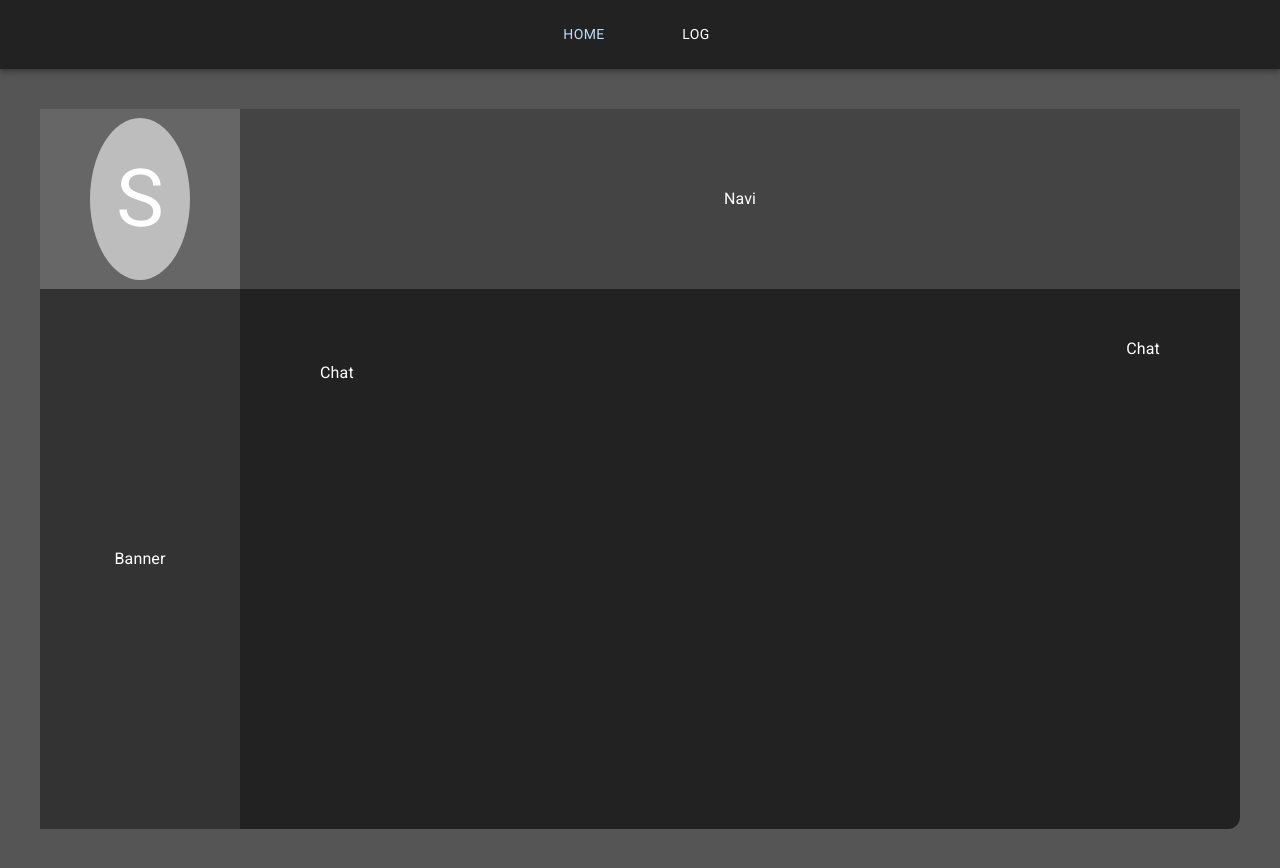
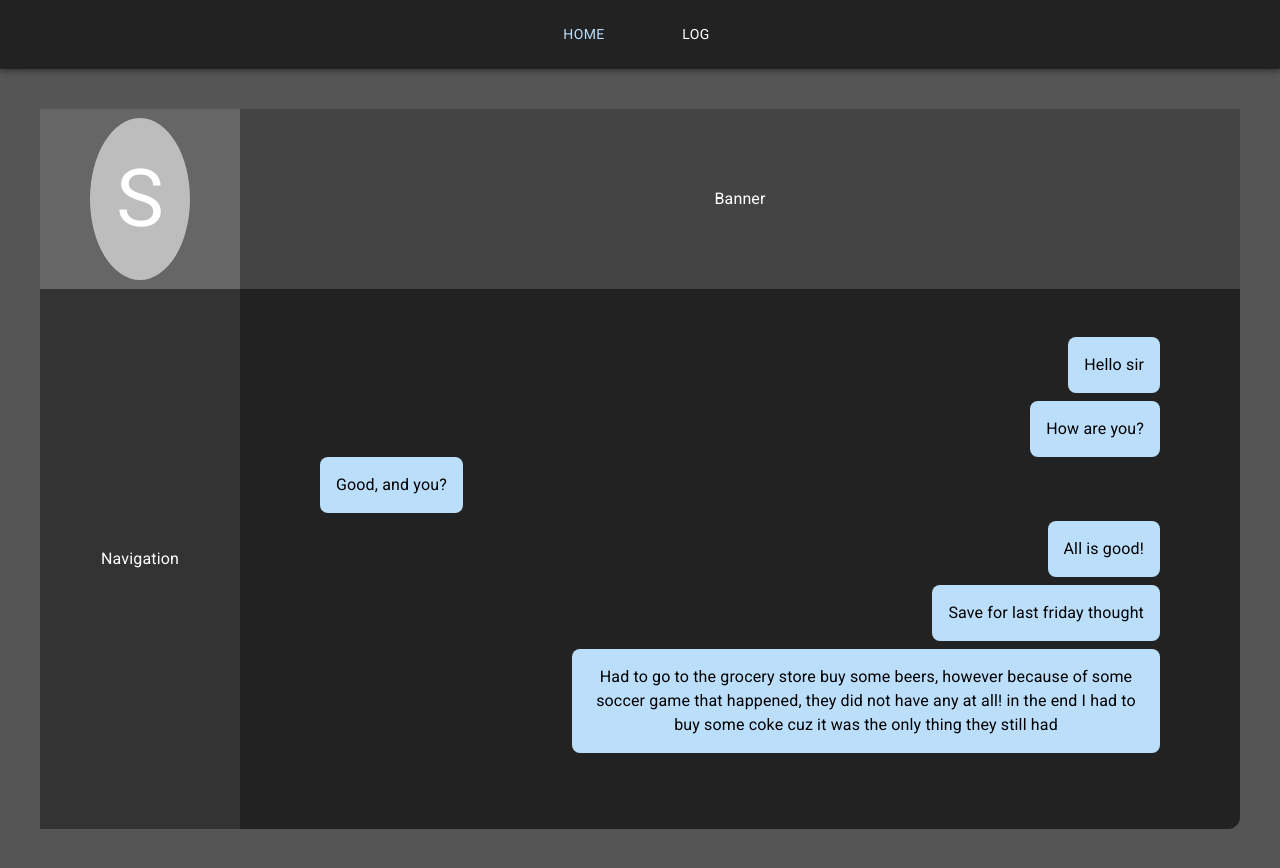
Before and after one commit to Helioborba/direct, a React (Create React App) app in the folder app/: page / in a window 1280 px wide. Built offline with nearby package versions, Linux system fonts and the light colour scheme.

Commit message:
update documentation

```diff
--- a/app/src/pages/Home.js
+++ b/app/src/pages/Home.js
@@ -76,7 +76,7 @@ const Home = (props) => {
             <Nav></Nav>
             <Box sx={{p:{xs:"5rem 0 5rem 0", lg:5}, display:'flex', justifyContent:'space-between', alignItems:'center'}}>
                 <Grid container direction="row" alignItems="stretch" sx={{backgroundColor:"#222",minHeight:"90vh", borderRadius:{xs:0, lg:3} }}>
-                    {/* Avatar and Banner */}
+                    {/* Avatar and Navigation */}
                     <Grid container item direction="column" xs={2}>
                         {/* Avatar */}
                         <Grid item display='flex' flexDirection='column' sx={{backgroundColor:"#666", display:"flex", justifyContent:'center', alignItems:'center'}} xs={3}>
@@ -99,25 +99,49 @@ const Home = (props) => {
                                 <Button sx={{mt:2}} type="submit">Add</Button>
                             </FormControl> */}
                         </Grid>
-                        {/* Banner */}
+                        {/* Navi */}
                         <Grid item display='flex' flexDirection='column' xs={9}  sx={{backgroundColor:"#333", display:"flex", justifyContent:'center', alignItems:'center'}}>
-                            <Typography variant="span">Banner</Typography>
+                            <Typography variant="span">Navigation</Typography>
                         </Grid>
                     </Grid>
 
-                    {/* Navigation and Chat */}
+                    {/* Banner and Chat */}
                     <Grid container item direction="column" xs={10}>
-                        {/* Navigation */}
+                        {/* Banner */}
                         <Grid item display='flex' flexDirection='column' xs={3}  sx={{backgroundColor:"#444", display:"flex", justifyContent:'center', alignItems:'center'}}>
-                            <Typography variant="span">Navi</Typography>
+                            <Typography variant="span">Banner</Typography>
                         </Grid>
                         {/* Chat */}
                         <Grid item container direction='column' xs={9} sx={{ display:"flex", paddingY: 6, paddingX: 10 }}>
                             <Grid item sx={{display:'flex', justifyContent:'flex-end'}}>
-                                <Typography variant="span">Chat</Typography>
+                                <Box sx={{padding: 2, borderRadius:2, color:'#000', backgroundColor:"#bbdefb"}}>
+                                    <Typography variant="span">Hello sir</Typography>
+                                </Box>
+                            </Grid>
+                            <Grid item sx={{display:'flex', justifyContent:'flex-end'}}>
+                                <Box sx={{mt:1, p: 2, borderRadius:2, color:'#000', backgroundColor:"#bbdefb"}}>
+                                    <Typography variant="span">How are you?</Typography>
+                                </Box>
                             </Grid>
                             <Grid item sx={{ display:'flex', justifyContent:'baseline'}}>
-                                <Typography variant="span">Chat</Typography>
+                                <Box sx={{padding: 2, borderRadius:2, color:'#000', backgroundColor:"#bbdefb"}}>
+                                    <Typography variant="span">Good, and you?</Typography>
+                                </Box>
+                            </Grid>
+                            <Grid item sx={{display:'flex', justifyContent:'flex-end'}}>
+                                <Box sx={{mt:1, p: 2, borderRadius:2, color:'#000', backgroundColor:"#bbdefb"}}>
+                                    <Typography variant="span">All is good!</Typography>
+                                </Box>
+                            </Grid>
+                            <Grid item sx={{display:'flex', justifyContent:'flex-end'}}>
+                                <Box sx={{mt:1, p: 2, borderRadius:2, color:'#000', backgroundColor:"#bbdefb"}}>
+                                    <Typography variant="span">Save for last friday thought</Typography>
+                                </Box>
+                            </Grid>
+                            <Grid item sx={{display:'flex', justifyContent:'flex-end'}}>
+                                <Box sx={{mt:1, p: 2, borderRadius:2, color:'#000', backgroundColor:"#bbdefb", maxWidth:"70%"}}>
+                                    <Typography variant="span">Had to go to the grocery store buy some beers, however because of some soccer game that happened, they did not have any at all! in the end I had to buy some coke cuz it was the only thing they still had</Typography>
+                                </Box>
                             </Grid>
                         </Grid>
                     </Grid>
```
Also changed, not shown: 5 other files (tests, documents, lock files or other folders).
